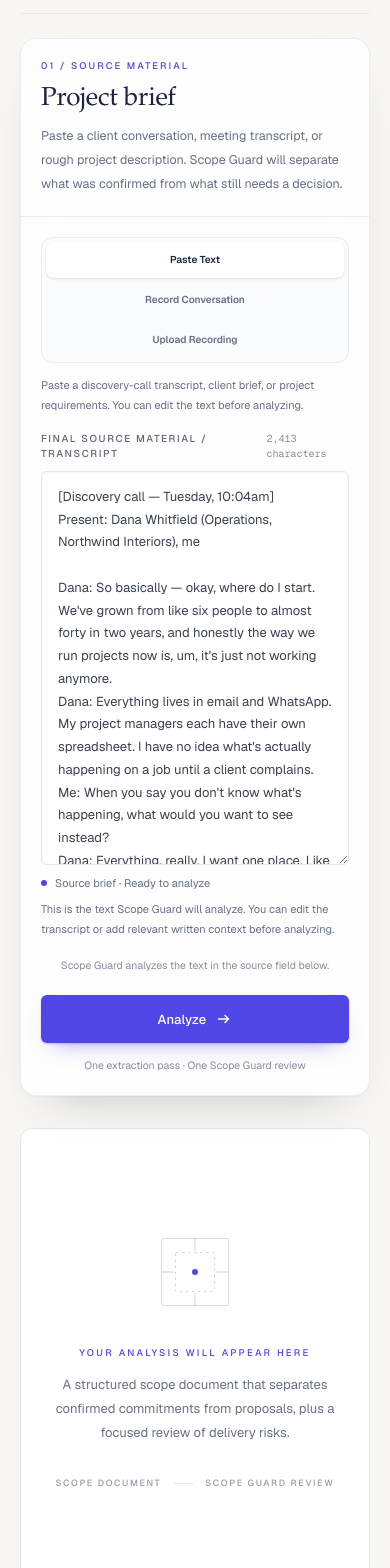
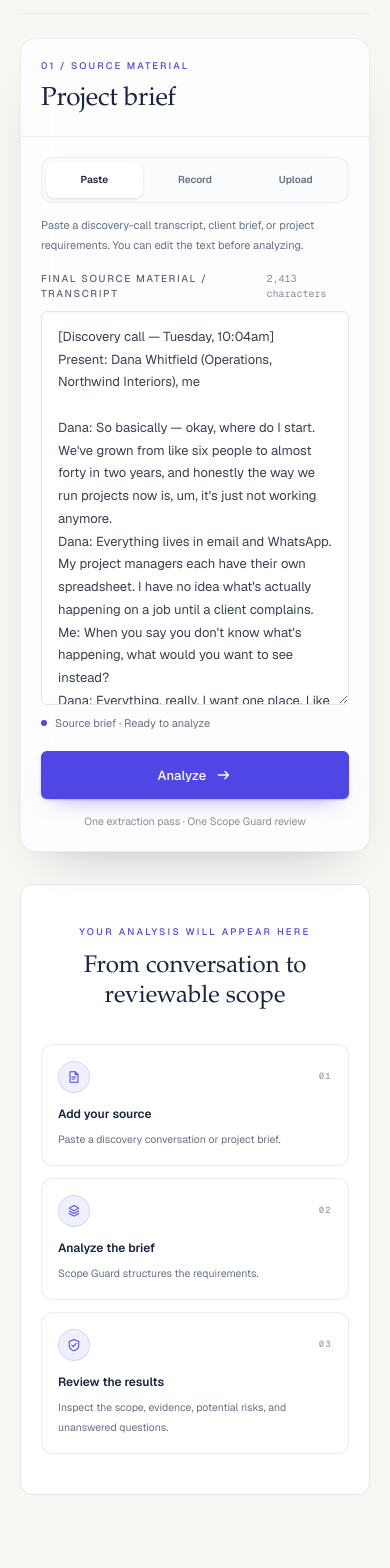
Before and after one commit to maxsilver9890/Scope-Guard, a Next.js app: page /workspace in a window 390 px wide. Shown: the part 260-1828 px from the top of the page. Built offline with nearby package versions, Linux system fonts and the light colour scheme.

Commit message:
feat: refine workspace analysis experience

```diff
--- a/src/components/scope-input.tsx
+++ b/src/components/scope-input.tsx
@@ -2,6 +2,7 @@
 
 import { useEffect, useRef, useState, type FormEvent, type KeyboardEvent } from "react";
 import { isSourceTextAnalyzable, resolveTranscriptHandoff, transcribeAndPrepareHandoff, type TranscriptChoice } from "@/lib/source-text";
+import { analyzeButtonLabel } from "@/lib/analysis-state";
 
 const MAX_AUDIO_BYTES = 4 * 1024 * 1024;
 const MAX_RECORDING_MS = 15 * 60 * 1000;
@@ -15,14 +16,15 @@ type Props = {
   analysisError: string | null;
   isAnalyzing: boolean;
   isResolving: boolean;
+  hasAnalysis: boolean;
   statusDot: string;
   sourceStatus: string;
 };
 
-const MODES: { id: InputMode; label: string }[] = [
-  { id: "paste", label: "Paste Text" },
-  { id: "record", label: "Record Conversation" },
-  { id: "upload", label: "Upload Recording" },
+const MODES: { id: InputMode; label: string; shortLabel: string }[] = [
+  { id: "paste", label: "Paste Text", shortLabel: "Paste" },
+  { id: "record", label: "Record Conversation", shortLabel: "Record" },
+  { id: "upload", label: "Upload Recording", shortLabel: "Upload" },
 ];
 
 const MODE_DESCRIPTIONS: Record<InputMode, string> = {
@@ -63,6 +65,7 @@ export function ScopeInput({
   analysisError,
   isAnalyzing,
   isResolving,
+  hasAnalysis,
   statusDot,
   sourceStatus,
 }: Props) {
@@ -362,18 +365,20 @@ export function ScopeInput({
 
   return (
     <form onSubmit={handleSubmit} className="px-5 pb-5 pt-5 sm:px-6">
-      <div className="grid grid-cols-1 gap-1 rounded-xl border border-line/70 bg-slate-50/70 p-1 sm:grid-cols-3" role="tablist" aria-label="Source input method">
+      <div className="grid grid-cols-3 gap-1 rounded-xl border border-line/70 bg-slate-50/70 p-1" role="tablist" aria-label="Source input method">
         {MODES.map((item) => (
           <button
             key={item.id}
             type="button"
             role="tab"
             aria-selected={mode === item.id}
+            aria-label={item.label}
             disabled={isRecording || isTranscribing}
             onClick={() => selectMode(item.id)}
-            className={`min-h-9 rounded-lg px-2 py-2 text-[10px] font-semibold leading-4 transition-colors focus-visible:outline-none focus-visible:ring-2 focus-visible:ring-accent disabled:cursor-not-allowed disabled:opacity-60 ${mode === item.id ? "bg-white text-forest shadow-sm" : "text-muted hover:bg-white/70 hover:text-forest"}`}
+            className={`min-h-9 rounded-lg px-1.5 py-2 text-[10px] font-semibold leading-4 transition-colors focus-visible:outline-none focus-visible:ring-2 focus-visible:ring-accent disabled:cursor-not-allowed disabled:opacity-60 sm:px-2 ${mode === item.id ? "bg-white text-forest shadow-sm" : "text-muted hover:bg-white/70 hover:text-forest"}`}
           >
-            {item.label}
+            <span className="sm:hidden">{item.shortLabel}</span>
+            <span className="hidden sm:inline">{item.label}</span>
           </button>
         ))}
       </div>
@@ -442,16 +447,13 @@ export function ScopeInput({
         rows={16}
         spellCheck={false}
         placeholder={mode === "paste" ? "Paste a discovery transcript, meeting notes, or a rough project brief…" : "Transcribe a recording or add written context here…"}
-        aria-describedby={`source-helper source-text-helper transcription-privacy${canAnalyze ? "" : " source-empty-message"}`}
+        aria-describedby={`source-helper transcription-privacy${canAnalyze ? "" : " source-empty-message"}`}
         className="mt-2.5 block max-h-[70vh] min-h-[300px] w-full resize-y rounded-md border border-line bg-white px-4 py-3.5 font-sans text-[13px] leading-[1.75] text-ink/90 shadow-[inset_0_1px_2px_rgba(15,23,42,0.03)] outline-none transition-colors duration-200 placeholder:text-muted/60 focus:border-accent/70 focus:ring-4 focus:ring-accent-soft sm:min-h-[380px]"
       />
 
       <p id="source-helper" className="mt-2.5 flex items-center gap-2 text-[11px] text-muted">
         <span aria-hidden="true" className={`h-1.5 w-1.5 shrink-0 rounded-full ${statusDot}`} />
         <span>Source brief · {sourceStatus}</span>
-      </p>
-      <p id="source-text-helper" className="mt-2 text-[11px] leading-5 text-muted">
-        This is the text Scope Guard will analyze. You can edit the transcript or add relevant written context before analyzing.
       </p>
 
       {isTranscribing ? (
@@ -511,17 +513,17 @@ export function ScopeInput({
         </p>
       ) : null}
 
-      <p className="mt-4 text-center text-[10.5px] leading-5 text-muted/80">
-        Scope Guard analyzes the text in the source field below.
-      </p>
-
       <button
         type="submit"
         disabled={isAnalyzing || isResolving || isTranscribing || !canAnalyze}
         aria-busy={isAnalyzing}
         className="group mt-5 flex h-12 w-full items-center justify-center gap-2.5 rounded-md bg-accent px-5 text-[13px] font-medium tracking-[0.01em] text-white shadow-[0_1px_2px_rgba(79,70,229,0.3),0_10px_24px_-14px_rgba(79,70,229,0.7)] transition-colors duration-200 hover:bg-accent-strong focus-visible:outline-none focus-visible:ring-2 focus-visible:ring-accent focus-visible:ring-offset-2 focus-visible:ring-offset-surface disabled:cursor-not-allowed disabled:bg-accent/45 disabled:text-white/80"
       >
-        {isAnalyzing ? <><Spinner />Analyzing brief…</> : <>Analyze<AnalyzeArrow /></>}
+        {isAnalyzing ? (
+          <><Spinner />{analyzeButtonLabel(isAnalyzing, hasAnalysis)}</>
+        ) : (
+          <>{analyzeButtonLabel(isAnalyzing, hasAnalysis)}<AnalyzeArrow /></>
+        )}
       </button>
       <p className="mt-3 text-center text-[10.5px] leading-5 text-muted/80">One extraction pass · One Scope Guard review</p>
     </form>
--- a/src/components/scope-workspace.tsx
+++ b/src/components/scope-workspace.tsx
@@ -12,13 +12,16 @@ import {
 import { downloadScopePdf } from "@/lib/pdf-export";
 import { distinctDecisionStatusCounts } from "@/lib/commitments";
 import {
+  analysisLoadingMessages,
   analysisRequestBody,
   analysisResultsReducer,
+  ANALYSIS_LOADING_INTERVAL_MS,
   EMPTY_ANALYSIS_RESULTS,
+  nextAnalysisLoadingStep,
 } from "@/lib/analysis-state";
 import {
-  formatPdfPreflightSummary,
   getPdfExportPreflight,
+  pdfPreflightTitle,
   runPdfExportIntent,
 } from "@/lib/clarifications";
 import { ScopeInput } from "@/components/scope-input";
@@ -113,6 +116,8 @@ const STATUS_STYLES: Record<
 };
 
 const FALLBACK_BADGE = "border-line bg-canvas text-muted";
+const BADGE_BASE =
+  "inline-flex min-h-[22px] items-center gap-1.5 whitespace-nowrap rounded-full border px-2 py-1 text-[9px] font-semibold uppercase leading-none tracking-[0.08em]";
 
 const TOOLBAR_BUTTON =
   "inline-flex h-9 items-center gap-2 rounded-xl border border-line/80 bg-white/70 px-3 text-[11px] font-medium text-forest transition-all duration-200 hover:border-accent/30 hover:bg-white focus-visible:outline-none focus-visible:ring-2 focus-visible:ring-accent focus-visible:ring-offset-2 focus-visible:ring-offset-surface";
@@ -230,41 +235,109 @@ function DownloadIcon() {
   );
 }
 
-function EmptyMotif() {
+function EmptyStepIcon({ step }: { step: 1 | 2 | 3 }) {
   return (
     <svg
-      width="92"
-      height="92"
-      viewBox="0 0 92 92"
+      viewBox="0 0 20 20"
       fill="none"
       aria-hidden="true"
+      className="h-4 w-4"
     >
-      <rect
-        x="12.5"
-        y="12.5"
-        width="67"
-        height="67"
-        rx="2"
-        stroke="#1B2440"
-        strokeOpacity="0.16"
-      />
-      <rect
-        x="26.5"
-        y="26.5"
-        width="39"
-        height="39"
-        rx="1"
-        stroke="#1B2440"
-        strokeOpacity="0.24"
-        strokeDasharray="2 4"
-      />
-      <path
-        d="M12.5 46h12M67.5 46h12M46 12.5v12M46 67.5v12"
-        stroke="#1B2440"
-        strokeOpacity="0.22"
-      />
-      <circle cx="46" cy="46" r="3" fill="#4F46E5" />
+      {step === 1 ? (
+        <>
+          <path
+            d="M5 3.5h6.5L15 7v9.5H5v-13Z"
+            stroke="currentColor"
+            strokeWidth="1.3"
+            strokeLinejoin="round"
+          />
+          <path
+            d="M11.5 3.5V7H15M7.5 10h5M7.5 12.5h3.5"
+            stroke="currentColor"
+            strokeWidth="1.3"
+            strokeLinecap="round"
+          />
+        </>
+      ) : step === 2 ? (
+        <>
+          <path
+            d="m10 3.2 6 3.2-6 3.2-6-3.2 6-3.2Z"
+            stroke="currentColor"
+            strokeWidth="1.3"
+            strokeLinejoin="round"
+          />
+          <path
+            d="m4 10 6 3.2 6-3.2M4 13.2l6 3.2 6-3.2"
+            stroke="currentColor"
+            strokeWidth="1.3"
+            strokeLinecap="round"
+            strokeLinejoin="round"
+          />
+        </>
+      ) : (
+        <>
+          <path
+            d="M10 3.2 16 5.6v4.8c0 3.4-2.4 5.7-6 6.9-3.6-1.2-6-3.5-6-6.9V5.6l6-2.4Z"
+            stroke="currentColor"
+            strokeWidth="1.3"
+            strokeLinejoin="round"
+          />
+          <path
+            d="m7.2 10.2 1.8 1.8 3.8-4"
+            stroke="currentColor"
+            strokeWidth="1.4"
+            strokeLinecap="round"
+            strokeLinejoin="round"
+          />
+        </>
+      )}
     </svg>
+  );
+}
+
+const EMPTY_STEPS = [
+  {
+    step: 1 as const,
+    title: "Add your source",
+    copy: "Paste a discovery conversation or project brief.",
+  },
+  {
+    step: 2 as const,
+    title: "Analyze the brief",
+    copy: "Scope Guard structures the requirements.",
+  },
+  {
+    step: 3 as const,
+    title: "Review the results",
+    copy: "Inspect the scope, evidence, potential risks, and unanswered questions.",
+  },
+];
+
+function EmptySteps() {
+  return (
+    <div className="mt-8 grid gap-3 text-left sm:grid-cols-3">
+      {EMPTY_STEPS.map((entry) => (
+        <div
+          key={entry.step}
+          className="relative rounded-xl border border-line/70 bg-white/70 p-4"
+        >
+          <div className="flex items-center justify-between gap-3">
+            <span className="flex h-8 w-8 items-center justify-center rounded-full border border-accent/15 bg-accent-soft text-accent">
+              <EmptyStepIcon step={entry.step} />
+            </span>
+            <span className="font-mono text-[9px] font-semibold tracking-[0.14em] text-muted/60">
+              0{entry.step}
+            </span>
+          </div>
+          <h3 className="mt-3 text-[12px] font-semibold text-forest">
+            {entry.title}
+          </h3>
+          <p className="mt-1.5 text-[10.5px] leading-5 text-muted">
+            {entry.copy}
+          </p>
+        </div>
+      ))}
+    </div>
   );
 }
 
@@ -272,7 +345,7 @@ function StatusBadge({ status }: { status: string }) {
   const style = STATUS_STYLES[status];
   return (
     <span
-      className={`inline-flex items-center gap-1.5 rounded-full border px-2 py-1 text-[9.5px] font-semibold uppercase leading-none tracking-[0.08em] ${
+      className={`${BADGE_BASE} ${
         style?.badge ?? FALLBACK_BADGE
       }`}
     >
@@ -340,7 +413,7 @@ function EmptyNote() {
 function ClarificationStateBadge({ confirmed }: { confirmed: boolean }) {
   return (
     <span
-      className={`inline-flex items-center gap-1.5 rounded-full border px-2 py-1 text-[9px] font-semibold uppercase leading-none tracking-[0.08em] ${
+      className={`${BADGE_BASE} ${
         confirmed
           ? "border-emerald-200 bg-emerald-50 text-emerald-800"
           : "border-slate-200 bg-slate-100 text-slate-600"
@@ -356,6 +429,67 @@ function ClarificationStateBadge({ confirmed }: { confirmed: boolean }) {
     </span>
   );
 }
+
+function AnalysisProgress({
+  hasResults,
+  compact = false,
+}: {
+  hasResults: boolean;
+  compact?: boolean;
+}) {
+  const messages = analysisLoadingMessages(hasResults);
+  const [index, setIndex] = useState(0);
+
+  useEffect(() => {
+    const interval = window.setInterval(() => {
+      setIndex((current) =>
+        nextAnalysisLoadingStep(current, messages.length),
+      );
+    }, ANALYSIS_LOADING_INTERVAL_MS);
+    return () => window.clearInterval(interval);
+  }, [messages.length]);
+
+  if (compact) {
+    return (
+      <div className="flex items-start gap-2.5 rounded-md border border-line bg-surface px-3.5 py-2.5">
+        <Spinner className="mt-0.5 h-3.5 w-3.5 text-forest/70" />
+        <div>
+          <p
+            role="status"
+            aria-live="polite"
+            className="text-[11px] text-forest/80"
+          >
+            {messages[index]}
+          </p>
+          <p className="mt-0.5 text-[10px] leading-4 text-muted">
+            Previous results remain visible. This can take 60–90 seconds.
+          </p>
+        </div>
+      </div>
+    );
+  }
+
+  return (
+    <div className="flex min-h-[460px] flex-col items-center justify-center rounded-xl border border-line bg-surface px-8 py-16 text-center lg:min-h-[560px]">
+      <Spinner className="h-7 w-7 text-forest/60" />
+      <p className="mt-6 text-[9.5px] font-medium uppercase tracking-[0.24em] text-brass">
+        {hasResults ? "Re-analyzing source" : "Running analysis"}
+      </p>
+      <p
+        role="status"
+        aria-live="polite"
+        className="mt-3 font-serif text-[22px] text-forest"
+      >
+        {messages[index]}
+      </p>
+      <p className="mt-2 max-w-sm text-[12.5px] leading-6 text-muted">
+        Analysis can take 60–90 seconds because Scope Guard runs generation, a
+        separate review, and consistency validation.
+      </p>
+    </div>
+  );
+}
+
 
 function ScopeItemList({
   items,
@@ -1082,6 +1216,9 @@ export function ScopeWorkspace({ initialInput }: { initialInput: string }) {
   const isAnalyzing = status === "loading";
   const hasResults =
     scope !== null && editedScope !== null && findings !== null;
+  const sourceChanged = Boolean(
+    analyzedInput && input.trim() !== analyzedInput,
+  );
   const statusCounts =
     hasResults && editedScope ? distinctDecisionStatusCounts(editedScope) : null;
   const pdfPreflight = editedScope
@@ -1102,7 +1239,7 @@ export function ScopeWorkspace({ initialInput }: { initialInput: string }) {
             label: "Acceptance Criteria",
             icon: "acceptance",
           },
-          { id: "risks", label: "Delivery Risks", icon: "risks" },
+          { id: "risks", label: "Scope Guard Review", icon: "risks" },
           ...(editedScope.clarifications.length > 0
             ? [
                 {
@@ -1167,9 +1304,13 @@ export function ScopeWorkspace({ initialInput }: { initialInput: string }) {
 
   const sourceStatus =
     status === "loading"
-      ? "Analyzing"
+      ? hasResults
+        ? "Re-analyzing source"
+        : "Analyzing"
       : status === "success"
-        ? "Analysis complete"
+        ? sourceChanged
+          ? "Source changed since analysis"
+          : "Analysis complete"
         : status === "error"
           ? "Analysis failed"
           : "Ready to analyze";
@@ -1178,7 +1319,9 @@ export function ScopeWorkspace({ initialInput }: { initialInput: string }) {
     status === "loading"
       ? "bg-amber-400"
       : status === "success"
-        ? "bg-emerald-500"
+        ? sourceChanged
+          ? "bg-amber-400"
+          : "bg-emerald-500"
         : status === "error"
           ? "bg-rose-500"
           : "bg-accent";
@@ -1468,19 +1611,20 @@ export function ScopeWorkspace({ initialInput }: { initialInput: string }) {
             className="w-full max-w-md rounded-2xl border border-line bg-white p-6 shadow-2xl"
           >
             <p className="text-[9px] font-semibold uppercase tracking-[0.18em] text-amber-700">
-              Before you export
+              PDF preflight
             </p>
             <h2
               id="pdf-pending-questions-title"
               className="mt-2 font-serif text-2xl leading-tight text-forest"
             >
-              Some questions remain unresolved
+              {pdfPreflightTitle(pdfPreflight.count)}
             </h2>
             <p
               id="pdf-pending-questions-description"
               className="mt-3 text-[13px] leading-6 text-muted"
             >
-              {formatPdfPreflightSummary(pdfPreflight)} Resolving them may improve the report. Review the questions or download the current draft with its open issues clearly shown.
+              Review them for a more complete scope, or download the current
+              draft with unresolved items clearly identified.
             </p>
             <div className="mt-6 flex flex-wrap justify-end gap-2">
               <button
@@ -1508,7 +1652,7 @@ export function ScopeWorkspace({ initialInput }: { initialInput: string }) {
                 ref={downloadAnywayButtonRef}
                 className={TOOLBAR_PRIMARY}
               >
-                Download anyway
+                Download draft
               </button>
             </div>
           </div>
@@ -1560,11 +1704,6 @@ export function ScopeWorkspace({ initialInput }: { initialInput: string }) {
             >
               Project brief
             </h2>
-            <p className="mt-2 max-w-[44ch] text-[12.5px] leading-6 text-muted">
-              Paste a client conversation, meeting transcript, or rough project
-              description. Scope Guard will separate what was confirmed from
-              what still needs a decision.
-            </p>
           </div>
 
           <ScopeInput
@@ -1574,6 +1713,7 @@ export function ScopeWorkspace({ initialInput }: { initialInput: string }) {
             analysisError={error}
             isAnalyzing={isAnalyzing}
             isResolving={isResolving}
+            hasAnalysis={hasResults}
             statusDot={statusDot}
             sourceStatus={sourceStatus}
           />
@@ -1587,48 +1727,25 @@ export function ScopeWorkspace({ initialInput }: { initialInput: string }) {
 
         {!hasResults ? (
           isAnalyzing ? (
-            <div className="flex min-h-[460px] flex-col items-center justify-center rounded-xl border border-line bg-surface px-8 py-16 text-center lg:min-h-[620px]">
-              <Spinner className="h-7 w-7 text-forest/60" />
-              <p className="mt-6 text-[9.5px] font-medium uppercase tracking-[0.24em] text-brass">
-                Running analysis
-              </p>
-              <p className="mt-3 font-serif text-[22px] text-forest">
-                Reading the source material
-              </p>
-              <p className="mt-2 max-w-xs text-[12.5px] leading-6 text-muted">
-                Extracting only supported commitments, then reviewing the
-                document for gaps and unsupported assumptions.
-              </p>
-            </div>
+            <AnalysisProgress hasResults={false} />
           ) : (
-            <div className="flex min-h-[460px] flex-col items-center justify-center rounded-xl border border-line bg-surface px-8 py-16 text-center lg:min-h-[620px]">
-              <EmptyMotif />
-              <p className="mt-7 text-[9.5px] font-medium uppercase tracking-[0.24em] text-brass">
-                Your analysis will appear here
-              </p>
-              <p className="mt-3 max-w-sm text-[13px] leading-6 text-muted">
-                A structured scope document that separates confirmed
-                commitments from proposals, plus a focused review of delivery
-                risks.
-              </p>
-              <div className="mt-8 flex items-center gap-3 text-[9px] font-medium uppercase tracking-[0.18em] text-muted/70">
-                <span>Scope document</span>
-                <span aria-hidden="true" className="h-px w-5 bg-line" />
-                <span>Scope Guard review</span>
+            <div className="flex min-h-[460px] flex-col justify-center rounded-xl border border-line bg-surface px-5 py-10 text-center sm:px-8 lg:min-h-[560px]">
+              <div className="mx-auto max-w-xl">
+                <p className="text-[9.5px] font-medium uppercase tracking-[0.24em] text-brass">
+                  Your analysis will appear here
+                </p>
+                <p className="mt-3 font-serif text-[24px] leading-tight text-forest sm:text-[27px]">
+                  From conversation to reviewable scope
+                </p>
+              </div>
+              <div className="mx-auto w-full max-w-2xl">
+                <EmptySteps />
               </div>
             </div>
           )
         ) : (
           <div className="space-y-7">
-            {isAnalyzing ? (
-              <div
-                role="status"
-                className="flex items-center gap-2.5 rounded-md border border-line bg-surface px-3.5 py-2.5 text-[11px] text-muted"
-              >
-                <Spinner className="h-3.5 w-3.5 text-forest/70" />
-                <span>Updating analysis… previous results remain visible.</span>
-              </div>
-            ) : null}
+            {isAnalyzing ? <AnalysisProgress hasResults compact /> : null}
 
             <article
               aria-labelledby="scope-doc-heading"
@@ -1904,16 +2021,16 @@ export function ScopeWorkspace({ initialInput }: { initialInput: string }) {
               <div className="flex flex-wrap items-end justify-between gap-4 px-1">
                 <div>
                   <p className="text-[9.5px] font-medium uppercase tracking-[0.22em] text-brass">
-                    02 / Scope Guard
+                    02 / Independent review
                   </p>
                   <h2
                     id="findings-heading"
                     className="mt-2 font-serif text-[26px] leading-tight tracking-[-0.01em] text-forest"
                   >
-                    Potential delivery risks
+                    Scope Guard Review
                   </h2>
                   <p className="mt-1.5 text-[12.5px] leading-5 text-muted">
-                    Issues to resolve before committing to the scope.
+                    Potential issues to resolve before committing to scope.
                   </p>
                   {isEdited ? (
                     <p className="mt-2 text-[11px] leading-5 text-amber-800">
```
Also changed, not shown: src/lib/analysis-state.ts (+44 -0 lines), src/lib/clarifications.ts (+7 -0 lines), 2 other files (tests, documents, lock files or other folders).
